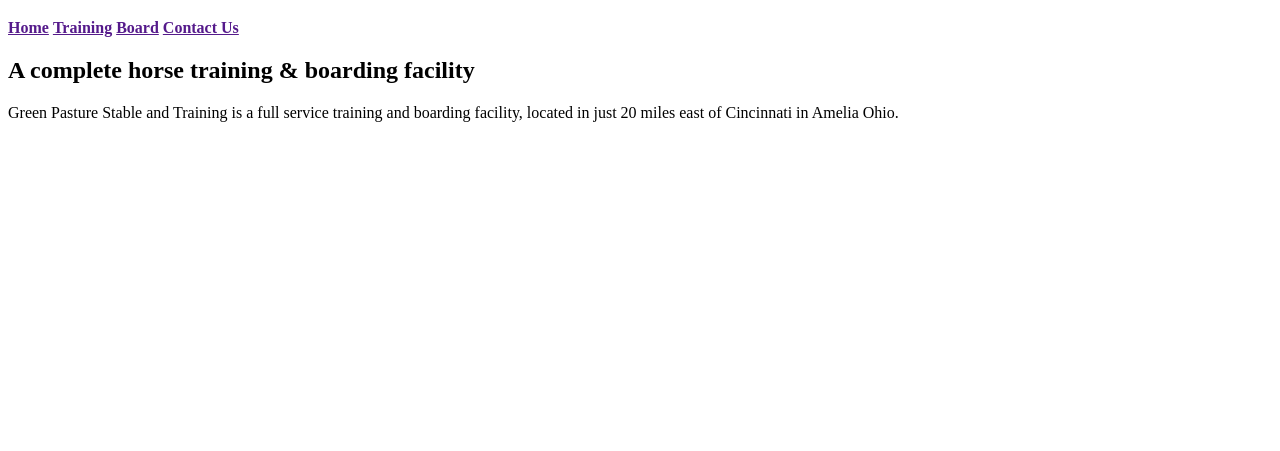
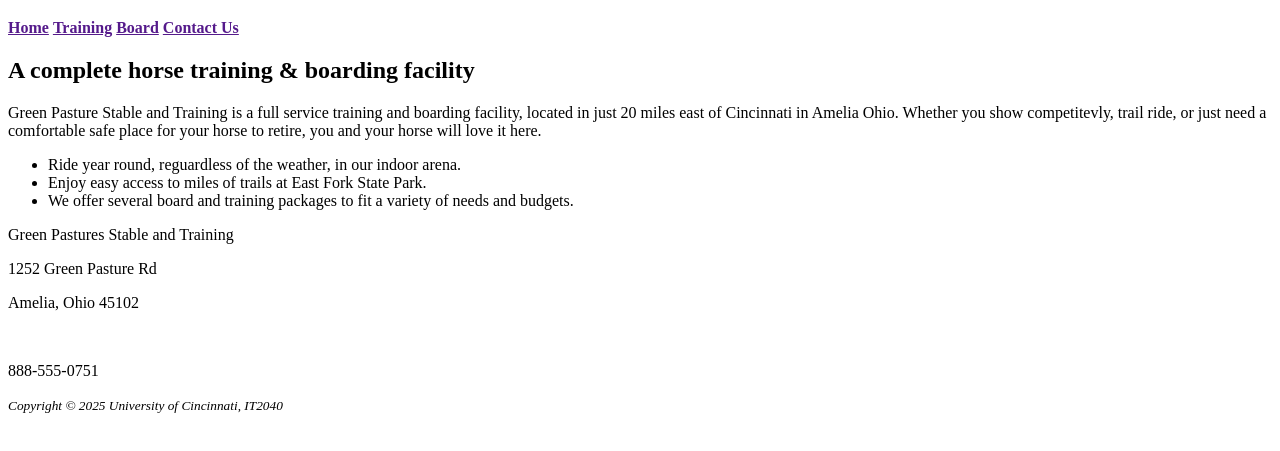
Before and after one commit to StinkyGooober/Module2-Lab1, a plain HTML site: page index.html in a window 1280 px wide. Shown: the part 61-512 px from the top of the page. Drawn offline with Linux system fonts and the light colour scheme.

Commit message:
Update index.html

```diff
--- a/index.html
+++ b/index.html
@@ -17,11 +17,23 @@
     <main>
       <div>
         <h2>A complete horse training & boarding facility</h2>
-        <p>Green Pasture Stable and Training is a full service training and boarding facility, located in just 20 miles east of Cincinnati in Amelia Ohio.</p>
+        <p>Green Pasture Stable and Training is a full service training and boarding facility, located in just 20 miles east of Cincinnati in Amelia Ohio.  Whether you show competitevly, trail ride, or just need a comfortable safe place for your horse to retire, you and your horse will love it here.</p>
+        <ul>
+          <li>Ride year round, reguardless of the weather, in our indoor arena.</li>
+          <li>Enjoy easy access to miles of trails at East Fork State Park.</li>
+          <li>We offer several board and training packages to fit a variety of needs and budgets.</li>
+        </ul>
+        <div>
+          <p>Green Pastures Stable and Training</p>
+          <p>1252 Green Pasture Rd</p>
+          <p>Amelia, Ohio 45102</p>
+          <br>
+          <p>888-555-0751</p>
+        </div>
       </div>
     </main>
     <footer>
-
+      <p><small><i>Copyright &copy; 2025 University of Cincinnati, IT2040 <br> </i></small></p>
     </footer>
   </body>
 </html>
```
